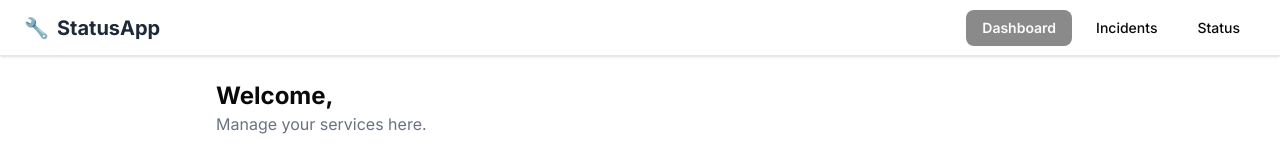
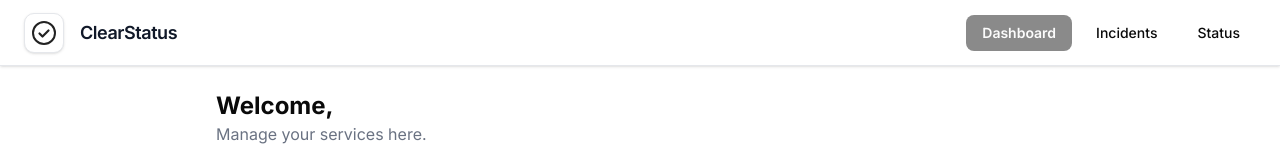
Before and after one commit to swamimalode07/ClearStatus, a Next.js app in the folder status-frontend/: page /dashboard in a window 1280 px wide. Shown: the top 160 px of the page. Built offline with nearby package versions, Linux system fonts and the light colour scheme; no server answers.

Commit message:
complete project ready

```diff
--- a/status-frontend/src/app/page.tsx
+++ b/status-frontend/src/app/page.tsx
@@ -69,7 +69,15 @@ export default function Home() {
         </div>
         <div className="hidden md:flex gap-8 text-sm font-medium text-gray-700">
           <a href="#features" className="hover:text-black transition-colors">Features</a>
-          <a href="#how" className="hover:text-black transition-colors">How it Works</a>
+          <a
+  href="https://youtu.be/MzEFeIRJ0eQ?si=Ns70xAk6MsLpeiCO"
+  target="_blank"
+  rel="noopener noreferrer"
+  className="hover:text-black transition-colors"
+>
+  How it Works
+</a>
+
 
         </div>
         <div>
@@ -101,9 +109,20 @@ export default function Home() {
             <Link href="/dashboard">
               <Button size="lg" className="bg-black text-white hover:bg-gray-900 px-8 py-3 rounded-full font-semibold shadow-none w-full sm:w-auto transition-transform duration-200 hover:scale-105 focus:scale-95">Get Started</Button>
             </Link>
-            <Link href="/demo">
-              <Button size="lg" variant="outline" className="border-gray-300 text-gray-900 bg-white hover:bg-gray-100 px-8 py-3 rounded-full font-semibold w-full sm:w-auto transition-transform duration-200 hover:scale-105 focus:scale-95">Watch Demo</Button>
-            </Link>
+            <a
+  href="https://youtu.be/MzEFeIRJ0eQ?si=Ns70xAk6MsLpeiCO"
+  target="_blank"
+  rel="noopener noreferrer"
+>
+  <Button
+    size="lg"
+    variant="outline"
+    className="border-gray-300 text-gray-900 bg-white hover:bg-gray-100 px-8 py-3 rounded-full font-semibold w-full sm:w-auto transition-transform duration-200 hover:scale-105 focus:scale-95"
+  >
+    Watch Demo
+  </Button>
+</a>
+
           </div>
         </div>
         {/* Service Preview */}
--- a/status-frontend/src/components/navbar.tsx
+++ b/status-frontend/src/components/navbar.tsx
@@ -7,11 +7,16 @@ interface NavbarProps {
 }
 
 export const Navbar: React.FC<NavbarProps> = ({ active }) => (
-  <nav className="flex items-center justify-between h-14 min-h-[56px] px-6 bg-white border-b border-gray-200 shadow-sm w-full">
+  <nav className="flex items-center justify-between h-14 min-h-[66px] px-6 bg-white border-b border-gray-200 shadow-sm w-full">
     {/* Logo/App Name */}
     <Link href="/" className="flex items-center gap-2 text-xl font-bold text-gray-800 hover:text-primary transition-colors">
-      <span role="img" aria-label="Wrench">🔧</span>
-      StatusApp
+    <span className="inline-flex items-center justify-center w-10 h-10 rounded-lg bg-white border border-gray-200 shadow-sm cursor-pointer" tabIndex={0} aria-label="ClearStatus Home">
+            <svg width="28" height="28" viewBox="0 0 28 28" fill="none" xmlns="http://www.w3.org/2000/svg">
+              <circle cx="14" cy="14" r="11" stroke="#222" strokeWidth="2" fill="#fff" />
+              <path d="M9.5 14.5l3 3 6-6" stroke="#222" strokeWidth="2.2" strokeLinecap="round" strokeLinejoin="round" fill="none" />
+            </svg>
+          </span>
+      <span className="ml-2 font-semibold text-lg text-gray-900 tracking-tight select-none flex items-center h-10">ClearStatus</span>
     </Link>
     {/* Navigation Buttons */}
     <div className="flex gap-2">
```
